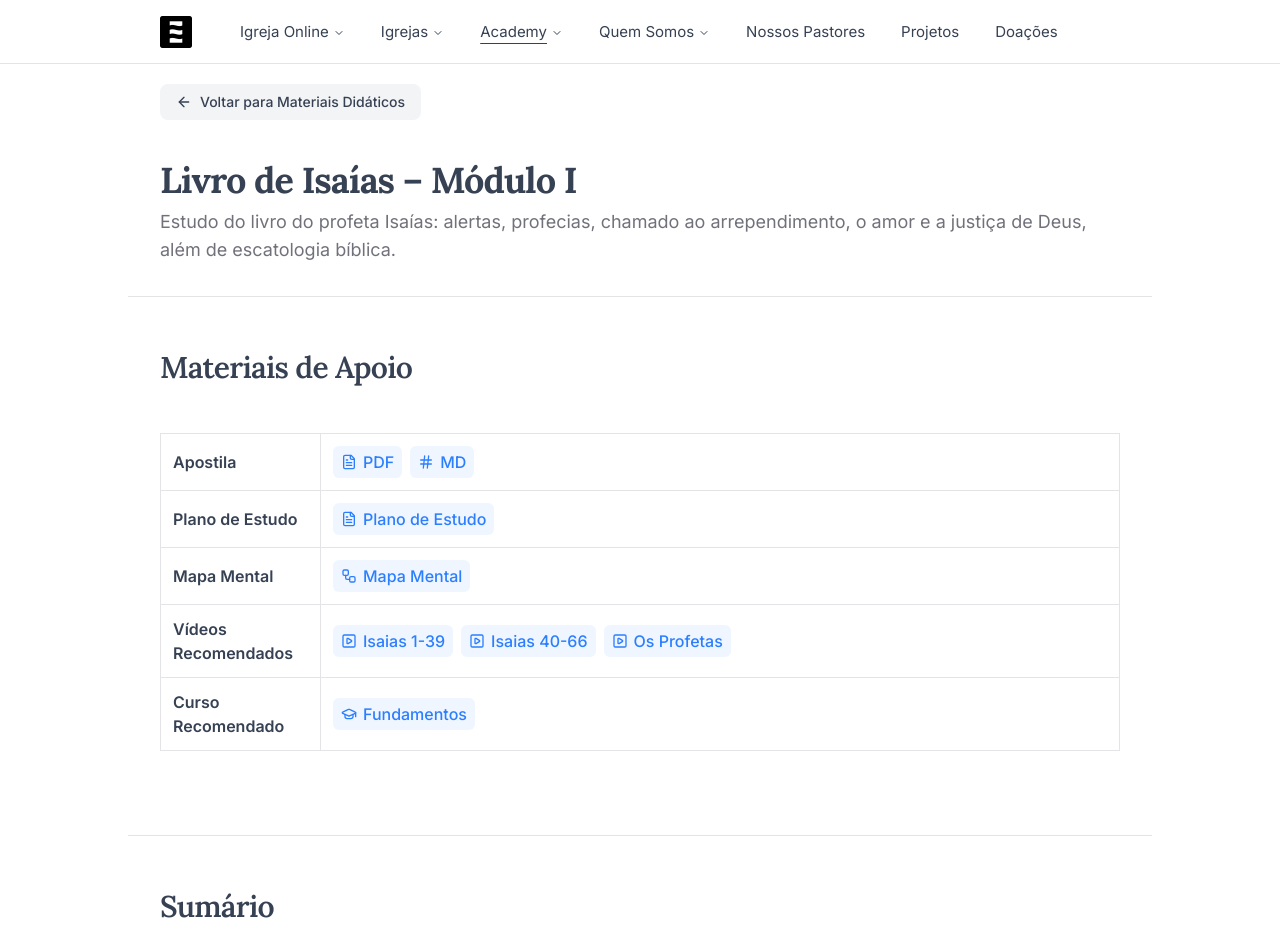
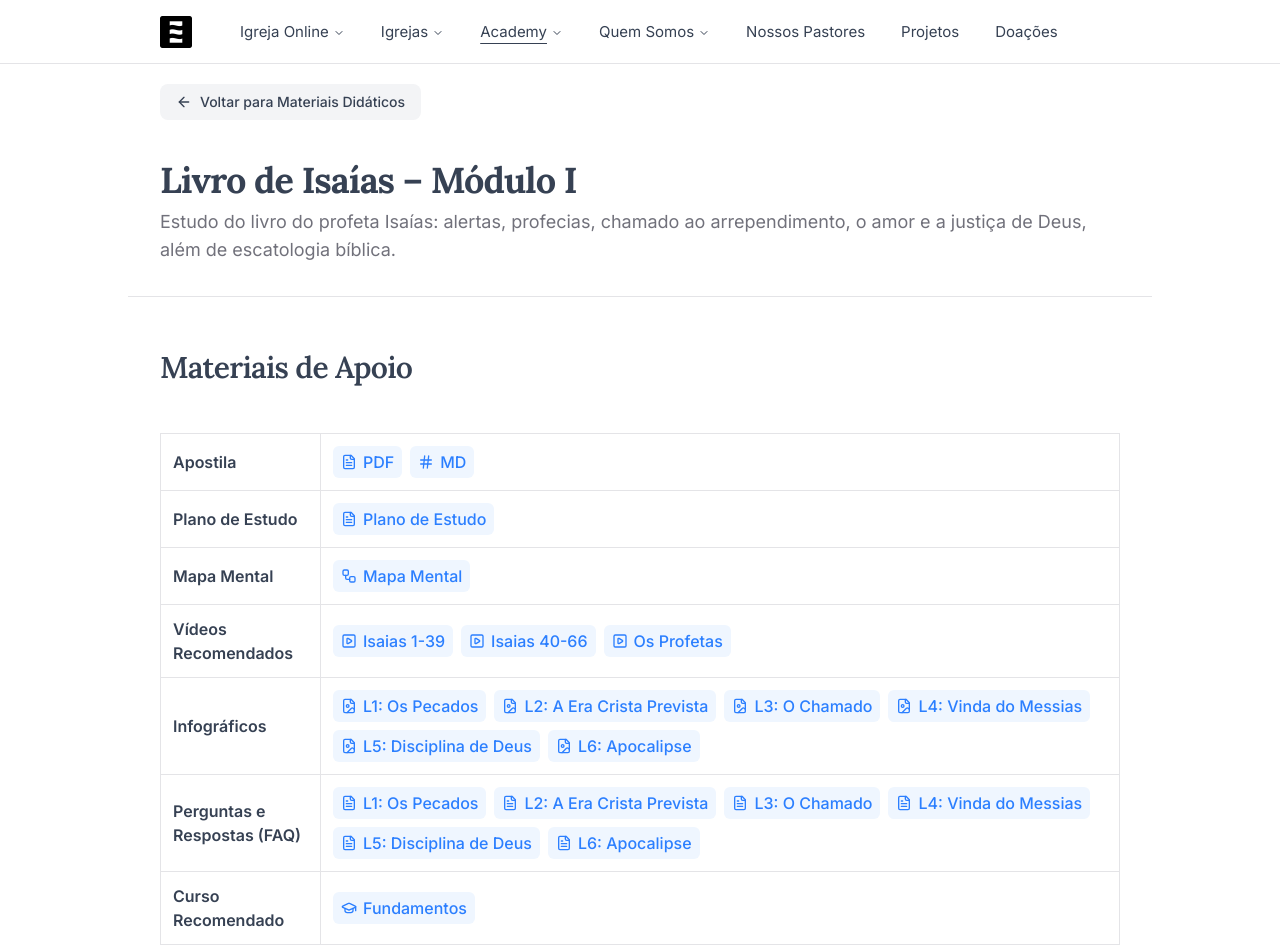
Before and after one commit to oceanodg/ocn-institucional-v4, a Next.js app: page /oceano-academy/materiais-didaticos/isaias-1 in a window 1280 px wide. Shown: the top 952 px of the page. Built offline with nearby package versions, Linux system fonts and the light colour scheme.

Commit message:
feat: add infographics and FAQ sections with links to enhance learning materials for Curso Isaias 1

```diff
--- a/app/(site)/oceano-academy/materiais-didaticos/isaias-1/page.tsx
+++ b/app/(site)/oceano-academy/materiais-didaticos/isaias-1/page.tsx
@@ -1,4 +1,5 @@
 import {
+  FileImage,
   FileText,
   GraduationCap,
   Hash,
@@ -106,6 +107,72 @@ export default function CursoIsaias1() {
                   <LinkSmall href="https://www.youtube.com/watch?v=K8iwowbjX6c">
                     <SquarePlay className="size-4" />
                     Os Profetas
+                  </LinkSmall>
+                </TableCellLinksContainer>
+              </TableCell>
+            </TableRow>
+            <TableRow className="hover:bg-transparent">
+              <TableCell className="border font-semibold">
+                Infográficos
+              </TableCell>
+              <TableCell>
+                <TableCellLinksContainer>
+                  <LinkSmall href="https://drive.google.com/file/d/1870QBv0EiPfdtOUYreGtJKdqI6ArzFpP/view?usp=sharing">
+                    <FileImage className="size-4" />
+                    L1: Os Pecados
+                  </LinkSmall>
+                  <LinkSmall href="https://drive.google.com/file/d/1r8jZhyEQLiPMfU_eJNw8j7zeiUwZoTgi/view?usp=sharing">
+                    <FileImage className="size-4" />
+                    L2: A Era Crista Prevista
+                  </LinkSmall>
+                  <LinkSmall href="https://drive.google.com/file/d/1QlhC9dH0OKOlyQ4bOQNzC7Y8QAPfyqxa/view?usp=sharing">
+                    <FileImage className="size-4" />
+                    L3: O Chamado
+                  </LinkSmall>
+                  <LinkSmall href="https://drive.google.com/file/d/1N7XNv4lD5xdZy7IqIPFijcqlVztXaXTx/view?usp=sharing">
+                    <FileImage className="size-4" />
+                    L4: Vinda do Messias
+                  </LinkSmall>
+                  <LinkSmall href="https://drive.google.com/file/d/1nYExoCNo5zxWF0SMh8Nwgz_60AmuMhk-/view?usp=sharing">
+                    <FileImage className="size-4" />
+                    L5: Disciplina de Deus
+                  </LinkSmall>
+                  <LinkSmall href="https://drive.google.com/file/d/15GS1oEMzpchxG44Al5o0MCEKUYyrN2Cf/view?usp=sharing">
+                    <FileImage className="size-4" />
+                    L6: Apocalipse
+                  </LinkSmall>
+                </TableCellLinksContainer>
+              </TableCell>
+            </TableRow>
+            <TableRow className="hover:bg-transparent">
+              <TableCell className="border font-semibold">
+                Perguntas e Respostas (FAQ)
+              </TableCell>
+              <TableCell>
+                <TableCellLinksContainer>
+                  <LinkSmall href="https://drive.google.com/file/d/1h2wlgRtv7rXf4Ziy34mzS4PVrj2AEfB2/view?usp=sharing">
+                    <FileText className="size-4" />
+                    L1: Os Pecados
+                  </LinkSmall>
+                  <LinkSmall href="https://drive.google.com/file/d/1JW9EP_I1tP462_pLF-j2qN5qCnVWl_G4/view?usp=sharing">
+                    <FileText className="size-4" />
+                    L2: A Era Crista Prevista
+                  </LinkSmall>
+                  <LinkSmall href="https://drive.google.com/file/d/1-2E2LRWHf3Go8daFU9eHCsioytZSktC5/view?usp=sharing">
+                    <FileText className="size-4" />
+                    L3: O Chamado
+                  </LinkSmall>
+                  <LinkSmall href="https://drive.google.com/file/d/12zAKwYYLW_inGsyvraRxae894F1AcM7c/view?usp=sharing">
+                    <FileText className="size-4" />
+                    L4: Vinda do Messias
+                  </LinkSmall>
+                  <LinkSmall href="https://drive.google.com/file/d/1vbjsarihc-Ld73P4iM5OULJzqNN8Pa5_/view?usp=sharing">
+                    <FileText className="size-4" />
+                    L5: Disciplina de Deus
+                  </LinkSmall>
+                  <LinkSmall href="https://drive.google.com/file/d/1mxuWRPgPE3-YHEPG76wDB3tARf8Lj5bs/view?usp=sharing">
+                    <FileText className="size-4" />
+                    L6: Apocalipse
                   </LinkSmall>
                 </TableCellLinksContainer>
               </TableCell>
```
